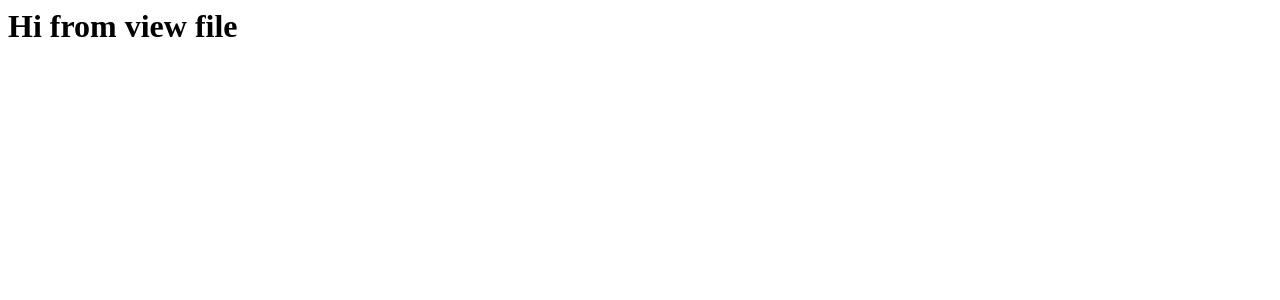
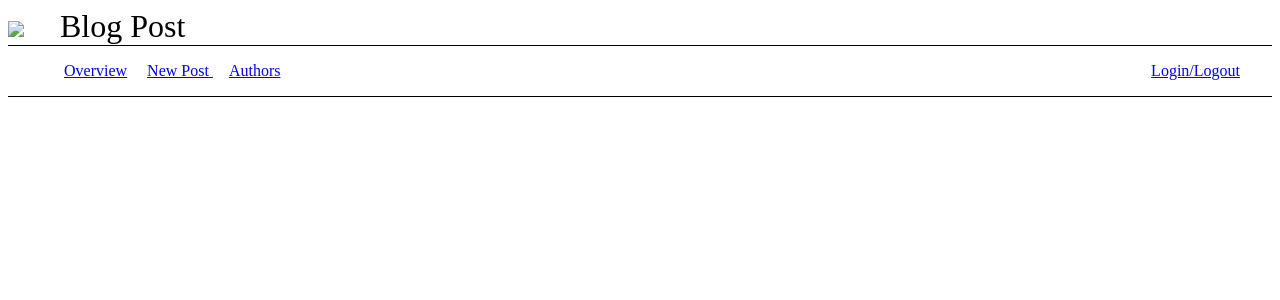
Before and after one commit to SSEsmaeeli/blog_pure_php, a PHP site: page / in a window 1280 px wide. Shown: the top 300 px of the page. Run offline with PHP 8.4, Linux system fonts and the light colour scheme; some libraries are stand-ins or nearby versions.

Commit message:
add base template

```diff
--- a/resources/views/index.view.php
+++ b/resources/views/index.view.php
@@ -1 +1,51 @@
-<h1>Hi from view file</h1>
+<!doctype html>
+
+<html lang="en">
+<head>
+  <meta charset="utf-8">
+  <meta name="viewport" content="width=device-width, initial-scale=1">
+  <title>HomePage</title>
+    <style>
+        header label{
+            font-size: 2em;
+            padding-left: 1em;
+        }
+        nav {
+            border-top: 1px solid black;
+            border-bottom: 1px solid black;
+        }
+        nav ul li{
+            display: inline;
+            margin-left: 1em;
+        }
+        .float-right {
+            float: right;
+        }
+        .mr-2 {
+            margin-right: 2em;
+        }
+    </style>
+</head>
+<body>
+
+    <header>
+        <img src="https://via.placeholder.com/150">
+        <label>Blog Post</label>
+    </header>
+
+    <nav>
+        <ul>
+            <li><a href="/">Overview</a></li>
+            <!-- @todo: add auth -->
+            <li><a href="posts/create">New Post</li>
+            <li><a href="#">Authors</a></li>
+
+            <li class="float-right mr-2"><a href="#">Login/Logout</a></li>
+        </ul>
+    </nav>
+
+    <div class="card">
+
+    </div>
+</body>
+</html>
```
